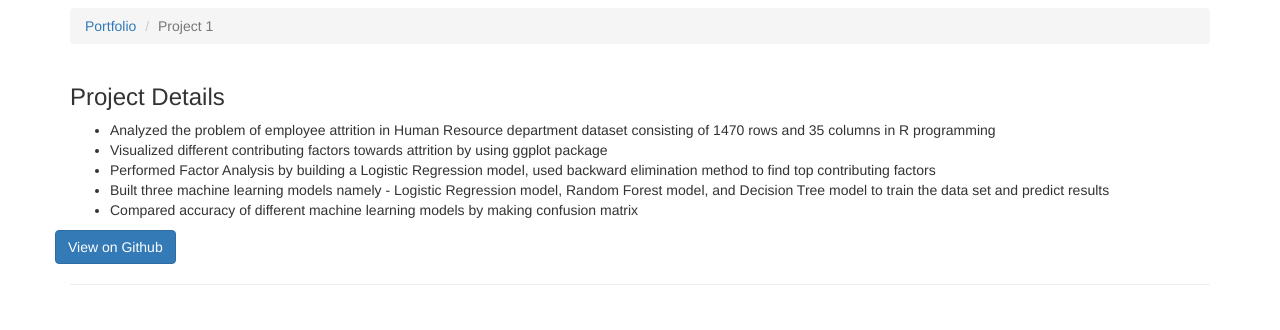
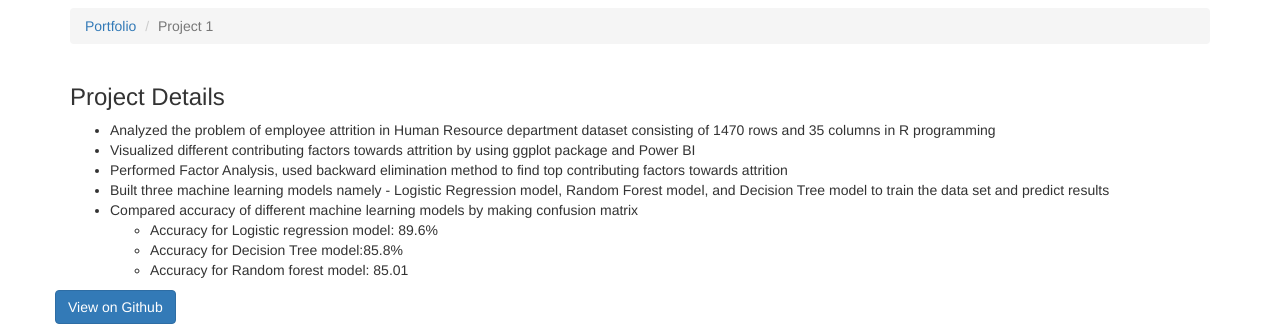
Before and after one commit to yashagrawal06/yshagrawal, a plain HTML site: page portfolio-item_HranalyticsR.html in a window 1280 px wide. Shown: the part 152-482 px from the top of the page. Drawn offline with Linux system fonts and the light colour scheme.

Commit message:
accuracy of models added

```diff
--- a/portfolio-item_HranalyticsR.html
+++ b/portfolio-item_HranalyticsR.html
@@ -94,10 +94,16 @@
               <h3>Project Details</h3>
                 <ul>
                   <li>Analyzed the problem of employee attrition in Human Resource department dataset consisting of 1470 rows and 35 columns in R programming</li>
-                  <li>Visualized different contributing factors towards attrition by using ggplot package</li>
-                  <li>Performed Factor Analysis by building a Logistic Regression model, used backward elimination method to find top contributing factors</li>
+                  <li>Visualized different contributing factors towards attrition by using ggplot package and Power BI</li>
+                  <li>Performed Factor Analysis, used backward elimination method to find top contributing factors towards attrition</li>
                   <li>Built three machine learning models namely - Logistic Regression model, Random Forest model, and Decision Tree model to train the data set and predict results</li>
-                  <li>Compared accuracy of different machine learning models by making confusion matrix</li>
+                  <li>Compared accuracy of different machine learning models by making confusion matrix
+                    <ul>
+                      <li> Accuracy for Logistic regression model: 89.6%</li>
+                      <li> Accuracy for Decision Tree model:85.8% </li>
+                      <li> Accuracy for Random forest model: 85.01</li>
+                    </ul>
+                  </li>
                 </ul>
             </div>
             <a class="btn btn-primary" href="https://github.com/yshagrawal/HR_Analytics_employeeAttrition_R/" target="_blank">View on Github</i></a>
```
